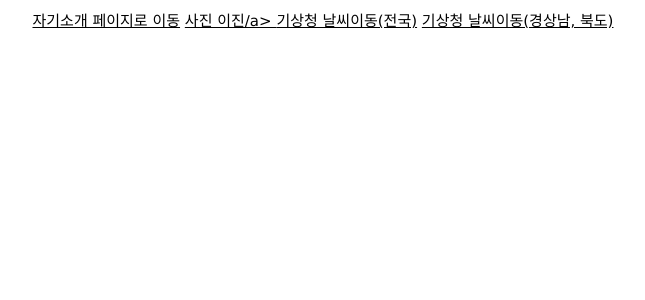
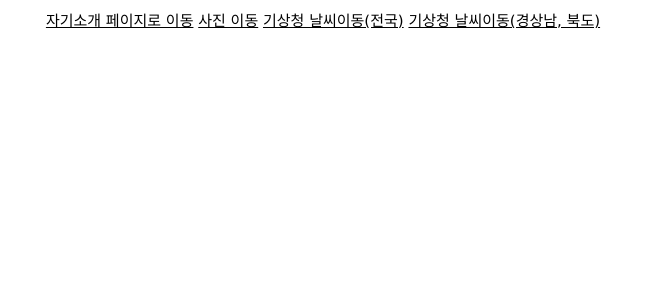
Before and after one commit to over1234/Python_flask_project, a Flask app: template flask1313/templates/index.html in a window 1280 px wide. Shown: the top 300 px of the page, without its empty margins (317-962 px from the left). Run offline with Flask 2, Linux system fonts and the light colour scheme; the template is opened without the code that fills it, so the values that code supplies are empty.

Commit message:
-Project final

```diff
--- a/flask1313/flask_app.py
+++ b/flask1313/flask_app.py
@@ -7,7 +7,7 @@ app = Flask(__name__)
 
 @app.route("/")
 def home():
-    return render_template('index.html', subject="안녕하세요. 반갑습니다. 정현우 입pip니다")
+    return render_template('index.html', subject="안녕하세요. 반갑습니다. 정현우 입니다")
 
 @app.route("/about")
 def about():
--- a/flask1313/templates/img_test1.html
+++ b/flask1313/templates/img_test1.html
@@ -3,6 +3,7 @@
   <head>
   </head>
   <body>
+    <h1>background</h1>
     {% if True %}
     <img src="{{ url_for('static', filename=image_file) }}">
     {% endif %}
--- a/flask1313/templates/index.html
+++ b/flask1313/templates/index.html
@@ -7,7 +7,7 @@
   <div class="w3-container w3-center">
     <h2>{{ subject }}</h2>
     <a href="/about">자기소개 페이지로 이동</a>
-    <a href="/show1">사진 이진/a>
+    <a href="/show1">사진 이동</a>
     <a href="/kma">기상청 날씨이동(전국)</a>
     <a href="/kma1">기상청 날씨이동(경상남, 북도)</a>
   </div>
```
Also changed, not shown: flask1313/requirements.txt (+68 -6 lines).
